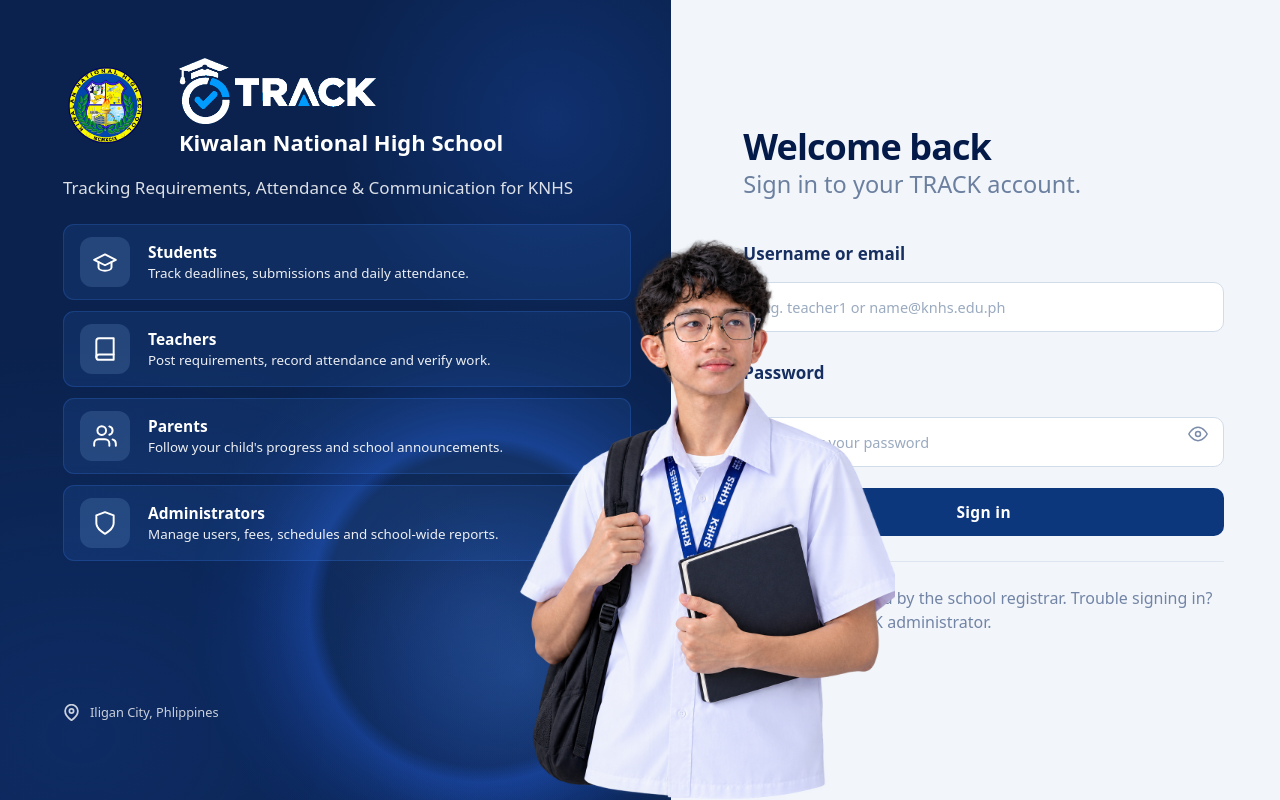
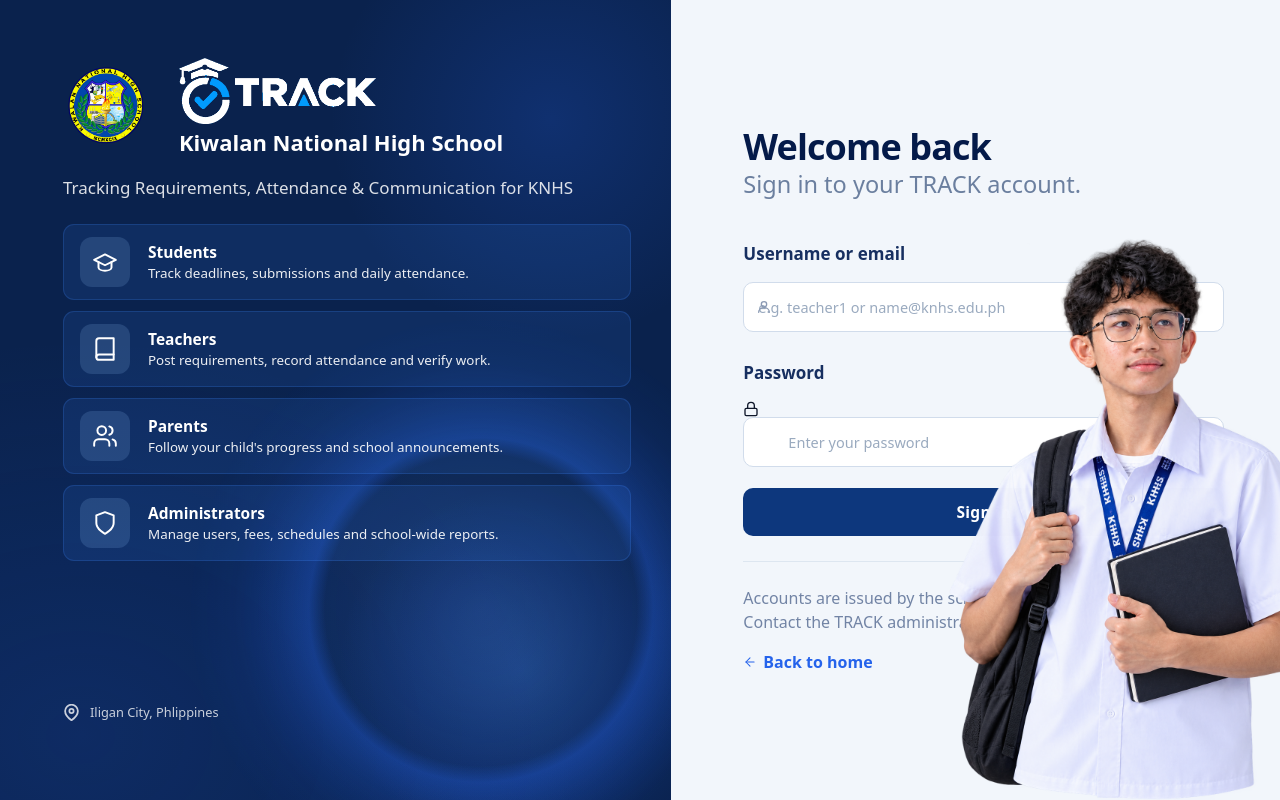
Before and after one commit to arcnesipac3-art/TRACK-capstone, a React (Vite) app in the folder frontend/: page /login in a window 1280 px wide. Built offline with nearby package versions, Linux system fonts and the light colour scheme; no server answers.

Commit message:
fix: keep student2 fully inside aside, never crosses into form panel

```diff
--- a/frontend/src/App.css
+++ b/frontend/src/App.css
@@ -1146,18 +1146,16 @@
   margin-top: 2px;
 }
 
-/* Student image — clipped to the panel edge, exactly as in the design */
+/* Student image — stays fully inside the left aside, anchored to its right edge */
 .aside-student-img {
   position: absolute;
-  /* position relative to the left panel boundary (52.45%) and shift left so
-     the student straddles the dividing line between aside and auth-panel */
-  left: calc(52.45% - 160px);
+  /* Anchor to the right edge of the aside; never crosses into the form panel */
+  right: 0;
   bottom: 0;
-  /* width grows with the viewport but is capped so the figure never crowds
-     the form panel; min keeps it from shrinking too small */
-  width: clamp(180px, calc(52.45% - 300px), 320px);
+  /* Clip anything that would overflow to the right */
+  overflow: hidden;
+  width: clamp(200px, 38%, 340px);
   height: clamp(420px, 72vh, 620px);
-  overflow: visible;
   z-index: 10;
   pointer-events: none;
   user-select: none;
@@ -1165,11 +1163,13 @@
 
 .aside-student-img img {
   display: block;
+  /* Align to the right so the student's body is flush with the aside edge */
+  margin-left: auto;
   width: auto;
   height: 100%;
   max-width: none;
   object-fit: contain;
-  object-position: bottom center;
+  object-position: bottom right;
 }
 
 /* Location footer */
@@ -1388,10 +1388,8 @@
   .aside-roles { max-width: none; }
   .aside-role-card { height: auto; }
   .aside-student-img {
-    left: auto;
-    right: 0;
-    width: clamp(160px, 44%, 280px);
-    height: clamp(340px, 56vh, 480px);
+    width: clamp(160px, 36%, 260px);
+    height: clamp(320px, 52vh, 440px);
   }
   .aside-student-img img { height: 100%; }
   .auth-panel { padding: 32px 36px 32px 48px; }
```
